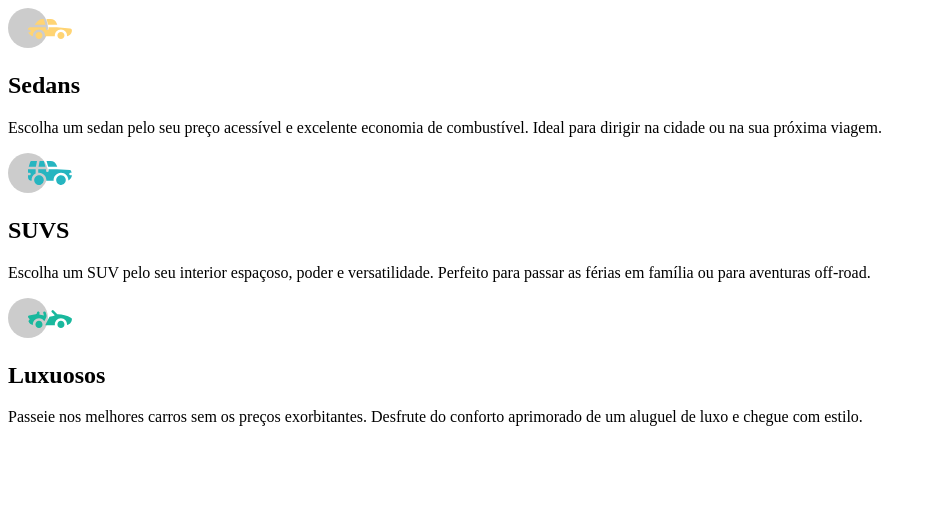
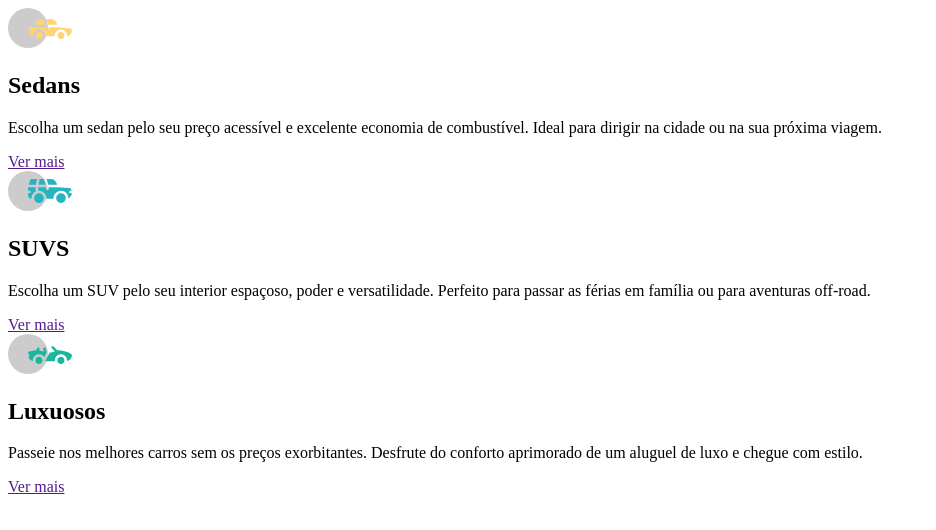
Before and after one commit to LAriSSAsilvestre/carros, a plain HTML site: page index.html in a window 1280 px wide. Shown: the whole page, without its empty margins (0-936 px from the left). Drawn offline with Linux system fonts and the light colour scheme.

Commit message:
finalização do HTML

```diff
--- a/index.html
+++ b/index.html
@@ -13,7 +13,7 @@
                 <img src="./imagens/icon-sedans.svg" alt="carro sedan">
                 <h2>Sedans</h2>
                 <p>Escolha um sedan pelo seu preço acessível e excelente economia de combustível. Ideal para dirigir na cidade ou na sua próxima viagem.</p>
-                <a href=""></a>
+                <a href="">Ver mais</a>
             </section>
 
 
@@ -21,14 +21,14 @@
             <img src="./imagens/icon-suvs.svg" alt="">
             <h2>SUVS</h2>
             <p>Escolha um SUV pelo seu interior espaçoso, poder e versatilidade. Perfeito para passar as férias em família ou para aventuras off-road.</p>
-            <a href=""></a>
+            <a href="">Ver mais</a>
         </section>
 
         <section class="luxuosos">
             <img src="./imagens/icon-luxury.svg" alt="">
             <h2>Luxuosos</h2>
             <p>Passeie nos melhores carros sem os preços exorbitantes. Desfrute do conforto aprimorado de um aluguel de luxo e chegue com estilo.</p>
-            <a href=""></a>
+            <a href="">Ver mais</a>
         </section>
     </main>
 </body>
```
